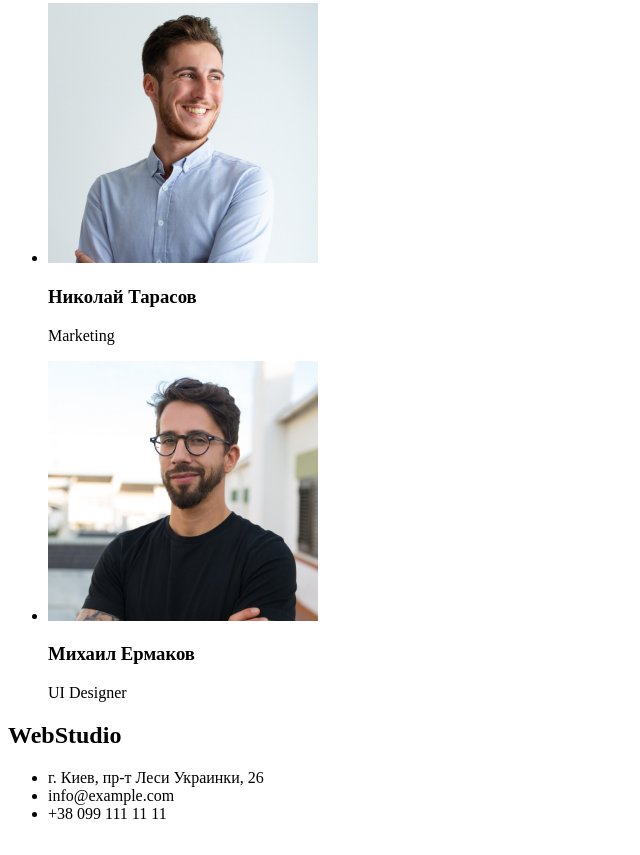
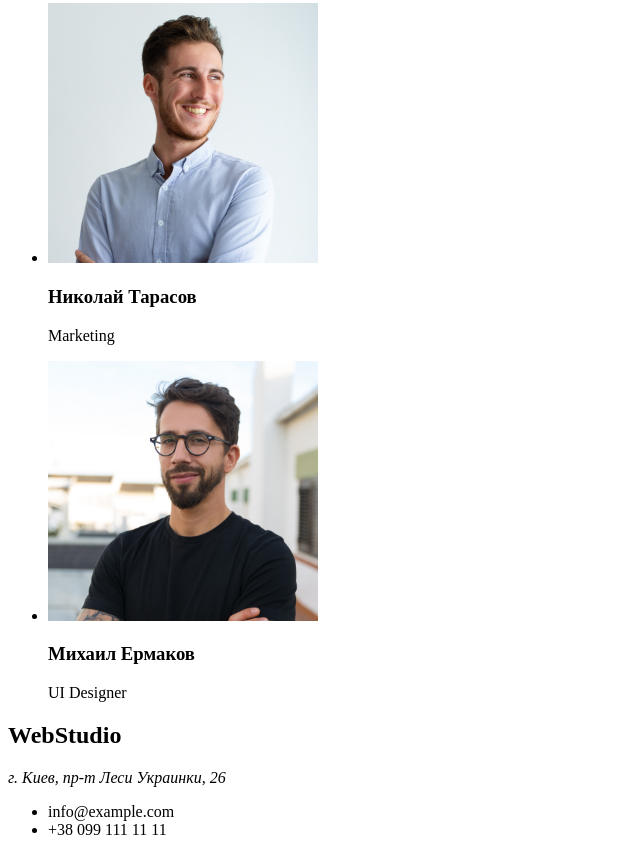
Before and after one commit to Ann-Yurchuk/goit-markup-hw-01, a plain HTML site: page index.html in a window 1280 px wide. Shown: the part 2357-3212 px from the top of the page, without its empty margins (0-640 px from the left). Drawn offline with Linux system fonts and the light colour scheme.

Commit message:
update index.html

```diff
--- a/index.html
+++ b/index.html
@@ -107,9 +107,9 @@
 <footer>
 <aside>
     <h2 lang="en">WebStudio</h2>
+   <address>г. Киев, пр-т Леси Украинки, 26</address>
     <ul>
-        <li>г. Киев, пр-т Леси Украинки, 26</li>
-        <li>info@example.com</li>
+         <li>info@example.com</li>
         <li>+38 099 111 11 11</li>
     </ul>
 </aside>
```
